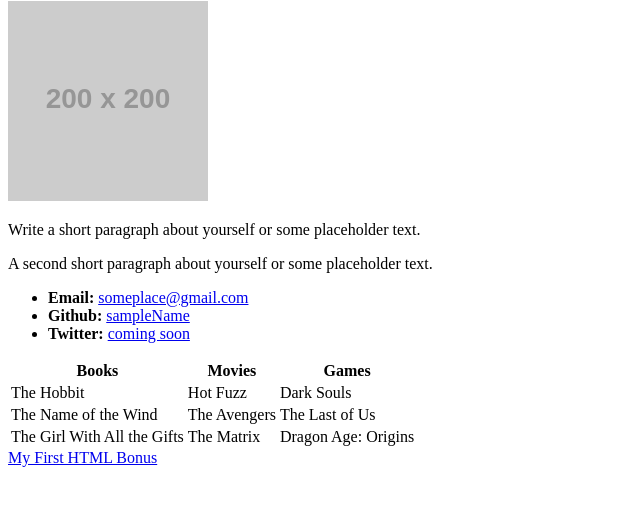
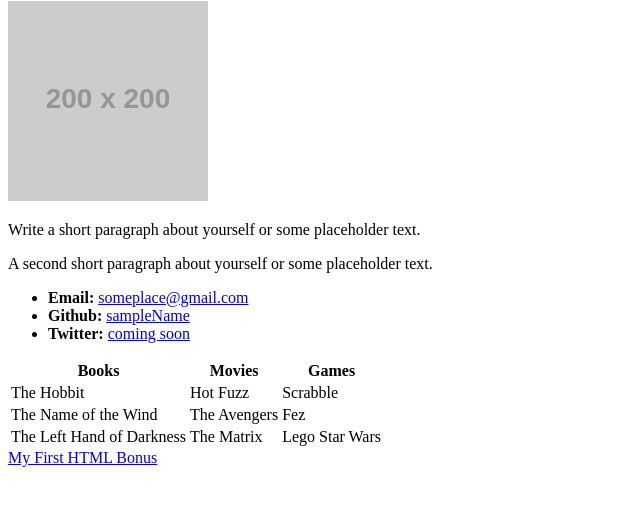
Before and after one commit to kellyf22/kellyf22.github.io, a plain HTML site: page index.html in a window 1280 px wide. Shown: the part 79-584 px from the top of the page, without its empty margins (0-640 px from the left). Drawn offline with Linux system fonts and the light colour scheme; placeholder pictures from the web are drawn by us.

Commit message:
an update

```diff
--- a/index.html
+++ b/index.html
@@ -29,22 +29,22 @@
     <tr>
       <td>The Hobbit</td>
       <td>Hot Fuzz</td>
-      <td>Dark Souls</td>
+      <td>Scrabble</td>
     </tr>
     <tr>
       <td>The Name of the Wind</td>
       <td>The Avengers</td>
-      <td>The Last of Us</td>
+      <td>Fez</td>
     </tr>
     <tr>
-      <td>The Girl With All the Gifts</td>
+      <td>The Left Hand of Darkness</td>
       <td>The Matrix</td>
-      <td>Dragon Age: Origins</td>
+      <td>Lego Star Wars</td>
     </tr>
   </table>
 
   <!-- Bonus link to last class page -->
-  <a href="../../../../1/Activities/04-Stu_MyFirst_HTML/Solved/my-first-bonus.html">My First HTML Bonus</a>
+  <a href="https://www.youtube.com/watch?v=dQw4w9WgXcQ">My First HTML Bonus</a>
 
 </body>
 
```
